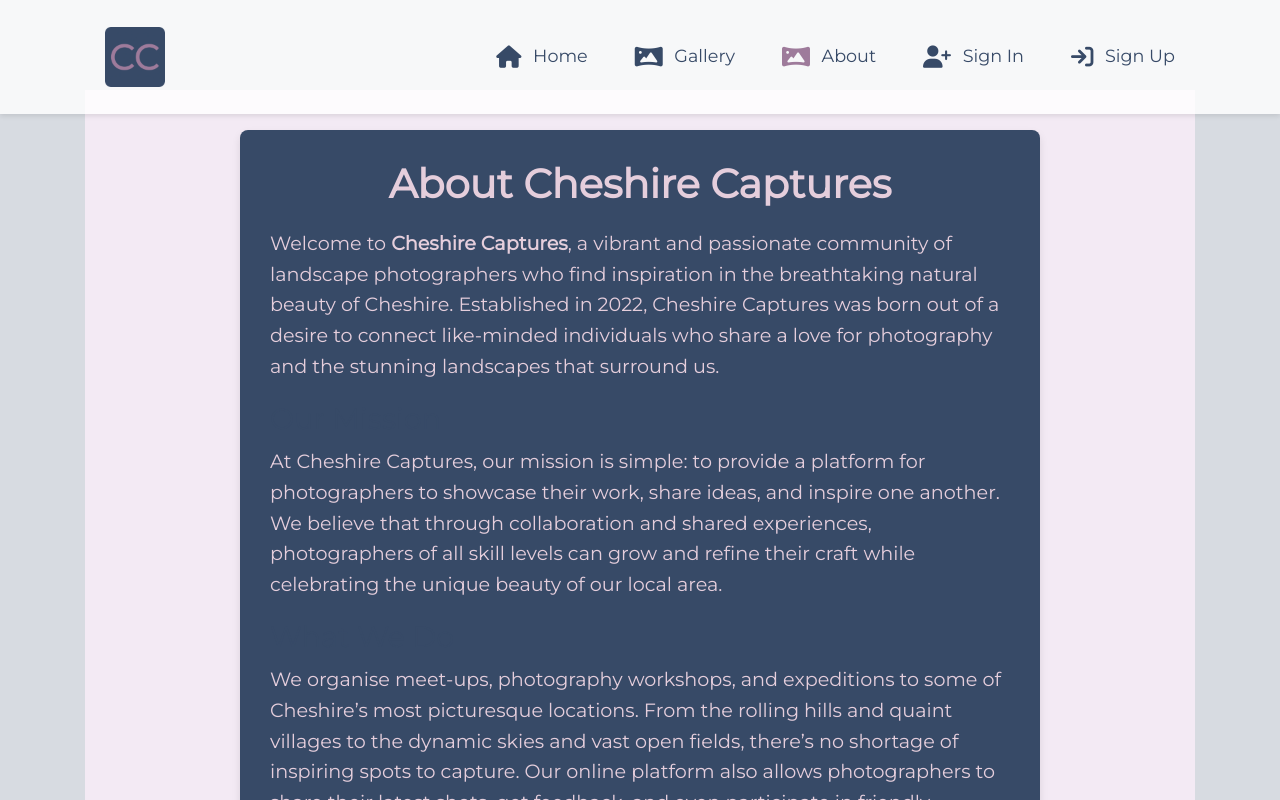
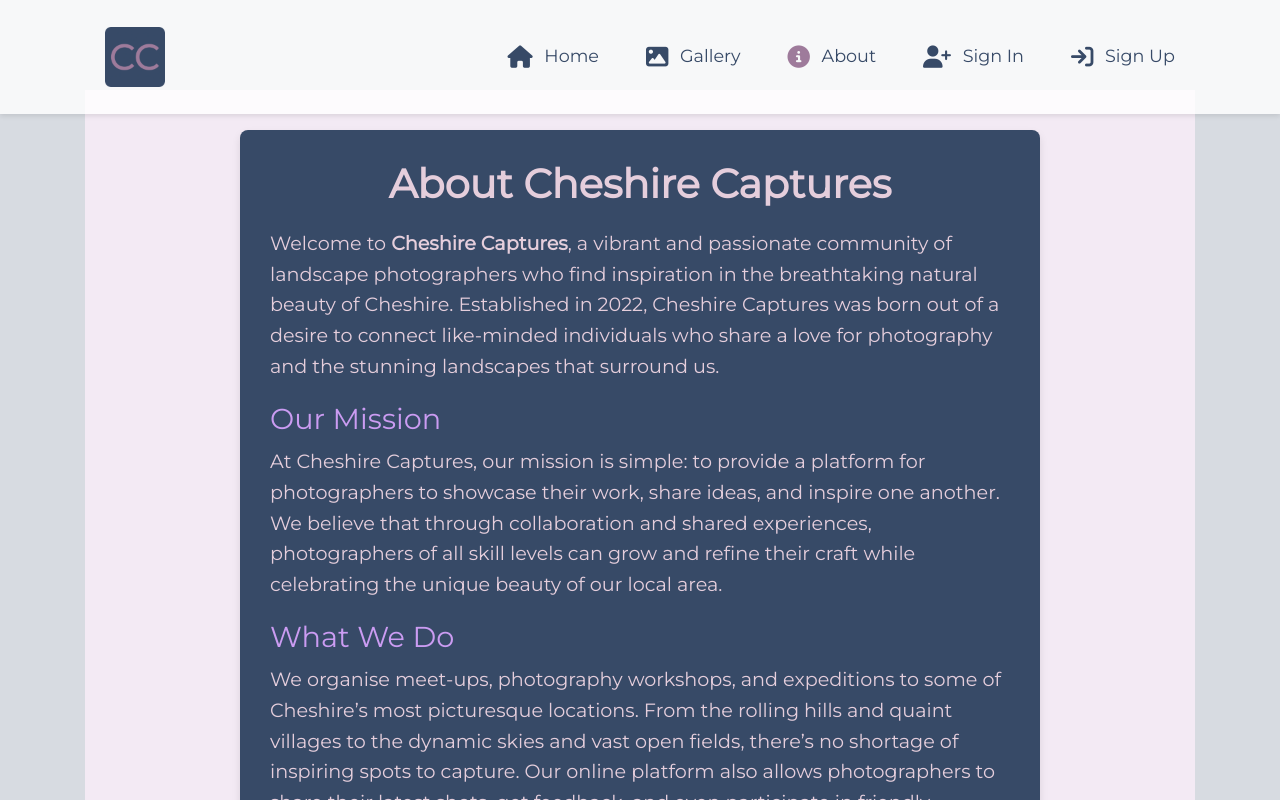
Before and after one commit to NickCMoore/cheshire-captures, a React (Create React App) app: page /about in a window 1280 px wide. Shown: the top 800 px of the page. Built offline with nearby package versions, Linux system fonts and the light colour scheme.

Commit message:
feat: update icon for about page and fix links

```diff
--- a/src/components/NavBar.js
+++ b/src/components/NavBar.js
@@ -2,11 +2,11 @@ import React from 'react';
 import { Navbar, Nav, Container } from 'react-bootstrap';
 import { NavLink } from 'react-router-dom';
 import styles from '../styles/NavBar.module.css';
-import logo from '../assets/cc-logo.png'
+import logo from '../assets/cc-logo.png';
 
 const NavBar = () => {
   return (
-    <Navbar bg="-grey" expand="md" fixed="top" className={styles.NavBar}>
+    <Navbar expand="md" fixed="top" className={styles.NavBar}>
       <Container>
         <NavLink to="/">
           <Navbar.Brand>
@@ -17,13 +17,13 @@ const NavBar = () => {
         <Navbar.Collapse id="navbar-collapse">
           <Nav className={`${styles.Nav} ml-auto`}>
             <NavLink exact to="/" className={styles.NavLink} activeClassName={styles.Active}>
-              <i className='fas fa-house'></i> Home
+              <i className="fas fa-house"></i> Home
             </NavLink>
             <NavLink exact to="/gallery" className={styles.NavLink} activeClassName={styles.Active}>
-              <i className="fa-solid fa-panorama"></i> Gallery
+              <i className="fa-solid fa-image"></i> Gallery
             </NavLink>
             <NavLink exact to="/about" className={styles.NavLink} activeClassName={styles.Active}>
-              <i className="fa-solid fa-panorama"></i> About
+              <i className="fa-solid fa-info-circle"></i> About
             </NavLink>
             <NavLink exact to="/signin" className={styles.NavLink} activeClassName={styles.Active}>
               <i className="fa-solid fa-user-plus"></i> Sign In
--- a/src/styles/AboutPage.module.css
+++ b/src/styles/AboutPage.module.css
@@ -28,8 +28,8 @@
 
   h2 {
     font-size: 1.8rem;
-    color: #374a67ff;
     margin-bottom: 10px;
+    color: var(--wisteria);
   }
 
   p {
```
